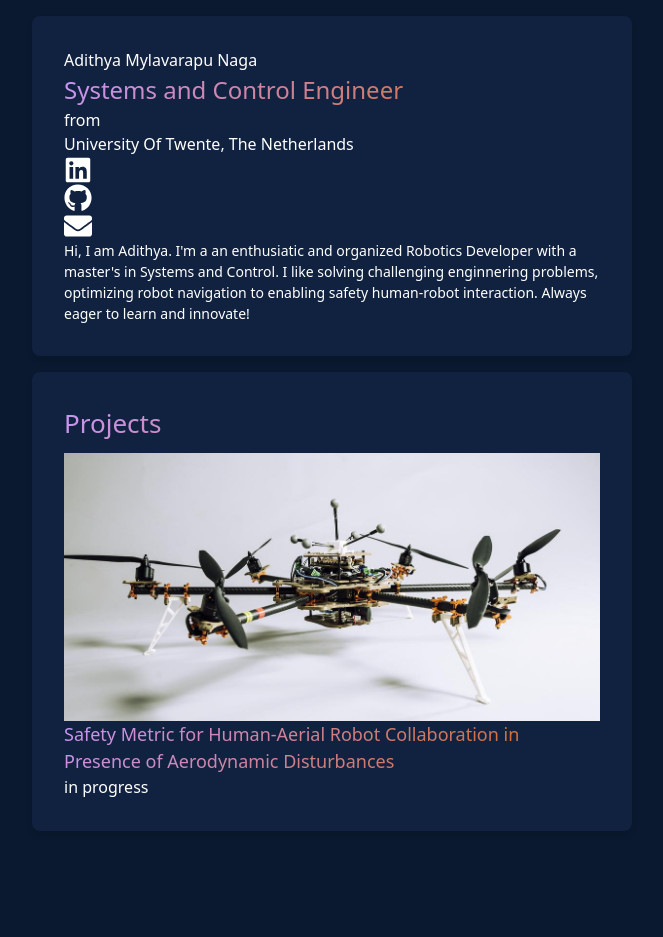
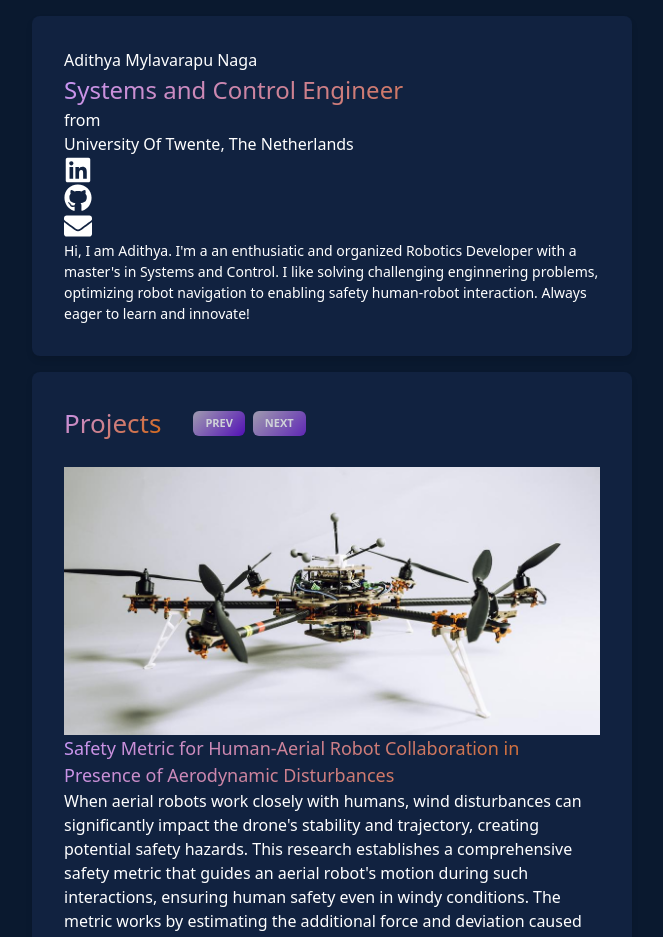
Before and after one commit to adithyamn/adithyamn.github.io, a Next.js app: page / in a window 1280 px wide. Shown: the top 937 px of the page, without its empty margins (308-971 px from the left). Before the commit the page ends 847 px from the top, so only its background shows below. Built offline with nearby package versions, Linux system fonts and the light colour scheme.

Commit message:
projects pane

```diff
--- a/src/app/components/ProjectCard.tsx
+++ b/src/app/components/ProjectCard.tsx
@@ -1,38 +1,137 @@
 "use client";
 import Image from 'next/image';
+import { useState } from 'react';
+
+interface Project {
+  title: string;
+  image: string;
+  description: string;
+}
+
+const projects: Project[] = [
+  {
+    title: "Safety Metric for Human-Aerial Robot Collaboration in Presence of Aerodynamic Disturbances",
+    image: "/tilthex.png",
+    description: "When aerial robots work closely with humans, wind disturbances can significantly impact the drone's stability and trajectory, creating potential safety hazards. This research establishes a comprehensive safety metric that guides an aerial robot's motion during such interactions, ensuring human safety even in windy conditions. The metric works by estimating the additional force and deviation caused by wind disturbances, allowing the robot to maintain safe distances from human collaborators. By incorporating this safety metric into a Non-Linear Model Predictive Controller (NMPC), the system generates control inputs that satisfy safety constraints throughout the drone's trajectory."
+  },
+  {
+    title: "Development of a Collaborative Multi-Robot System for Material Handling",
+    image: "/cmrs.png",
+    description: "In industrial automation, efficient material transport using multiple mobile robots is essential for optimizing workflow and reducing manual intervention. This research focuses on the development of a collaborative multi-robot system where autonomous robots work together to transport materials from one location to another. A Composite Robot Algorithm was designed to enable holonomic robot formations, allowing for synchronized movement and stable object transport. Additionally, a cooperative path planning algorithm was implemented, generating three collision-free paths from a single set of waypoints. This approach ensures seamless coordination between robots, improving efficiency and reliability in automated material handling systems."
+  }
+];
 
 export default function ProjectCard() {
+  const [currentIndex, setCurrentIndex] = useState(0);
+  const currentProject = projects[currentIndex];
+
+  const nextProject = () => {
+    setCurrentIndex((prev) => (prev + 1) % projects.length);
+  };
+
+  const prevProject = () => {
+    setCurrentIndex((prev) => (prev - 1 + projects.length) % projects.length);
+  };
+
   return (
-    <div>
-      <h2 className="font-bold mb-6" style={{
+    <div className="relative bg-[#0a192f] p-6 rounded-lg">
+      <div style={{ display: 'flex', alignItems: 'center', marginBottom: '24px' }}>
+        <h2 className="font-bold" style={{
           background: 'linear-gradient(135deg,rgb(200, 150, 247) 0%,rgb(212, 102, 12) 100%)',
           WebkitBackgroundClip: 'text',
           backgroundClip: 'text',
           color: 'transparent',
           fontSize: '26px',
-        paddingBottom: '10px'
+          marginRight: '32px'
         }}>
           Projects
         </h2>
-      <div className="w-full">
+
+        {/* Navigation Buttons */}
+        <div style={{ display: 'flex', gap: '8px' }}>
+          <button
+            onClick={prevProject}
+            style={{
+              display: 'flex',
+              alignItems: 'center',
+              justifyContent: 'center',
+              padding: '4px 12px',
+              borderRadius: '6px',
+              transition: 'all 0.2s ease',
+              background: 'linear-gradient(135deg, rgb(195, 186, 204) 0%, rgb(99, 12, 212) 100%)',
+              fontSize: '11px',
+              fontWeight: '600',
+              fontFamily: 'var(--font-mono)',
+              color: 'white',
+              border: 'none',
+              opacity: 0.8
+            }}
+            className="hover:opacity-100 active:opacity-90 transition-all"
+            aria-label="Previous project"
+          >
+            <svg xmlns="http://www.w3.org/2000/svg" fill="none" viewBox="0 0 24 24" strokeWidth={2} stroke="currentColor" className="w-3.5 h-3.5 mr-1">
+              <path strokeLinecap="round" strokeLinejoin="round" d="M15.75 19.5L8.25 12l7.5-7.5" />
+            </svg>
+            PREV
+          </button>
+          <button
+            onClick={nextProject}
+            style={{
+              display: 'flex',
+              alignItems: 'center',
+              justifyContent: 'center',
+              padding: '4px 12px',
+              borderRadius: '6px',
+              transition: 'all 0.2s ease',
+              background: 'linear-gradient(135deg, rgb(195, 186, 204) 0%, rgb(99, 12, 212) 120%)',
+              fontSize: '11px',
+              fontWeight: '600',
+              fontFamily: 'var(--font-mono)',
+              color: 'white',
+              border: 'none',
+              opacity: 0.8
+            }}
+            className="hover:opacity-100 active:opacity-90 transition-all"
+            aria-label="Next project"
+          >
+            NEXT
+            <svg xmlns="http://www.w3.org/2000/svg" fill="none" viewBox="0 0 24 24" strokeWidth={2} stroke="currentColor" className="w-3.5 h-3.5 ml-1">
+              <path strokeLinecap="round" strokeLinejoin="round" d="M8.25 4.5l7.5 7.5-7.5 7.5" />
+            </svg>
+          </button>
+        </div>
+      </div>
+
+      {/* Content Container */}
+      <div className="space-y-6">
+        {/* Image */}
+        <div className="relative">
           <Image
-          src="/tilthex.png"
-          alt="Drone Research"
-          width={300}
-          height={200}
-          style={{ width: '100%', height: 'auto' }}
+            src={currentProject.image}
+            alt={currentProject.title}
+            width={600}
+            height={300}
+            className="w-full h-auto rounded-lg"
+            style={{ maxWidth: '100%' }}
           />
         </div>
-      <h2 className="font-bold mb-6" style={{
+
+        {/* Project Title */}
+        <h2 className="font-bold" style={{
           background: 'linear-gradient(135deg,rgb(200, 150, 247) 0%,rgb(212, 102, 12) 100%)',
           WebkitBackgroundClip: 'text',
           backgroundClip: 'text',
           color: 'transparent',
           fontSize: '18px'
         }}>
-        Safety Metric for Human-Aerial Robot Collaboration in Presence of Aerodynamic Disturbances
+          {currentProject.title}
         </h2>
-      in progress
+
+        {/* Project Description */}
+        <p className="text-gray-200">
+          {currentProject.description}
+        </p>
+      </div>
     </div>
   );
 }
```
Also changed, not shown: public/cmrs.png (added). Lines whose indentation alone changed are shown as unchanged.
